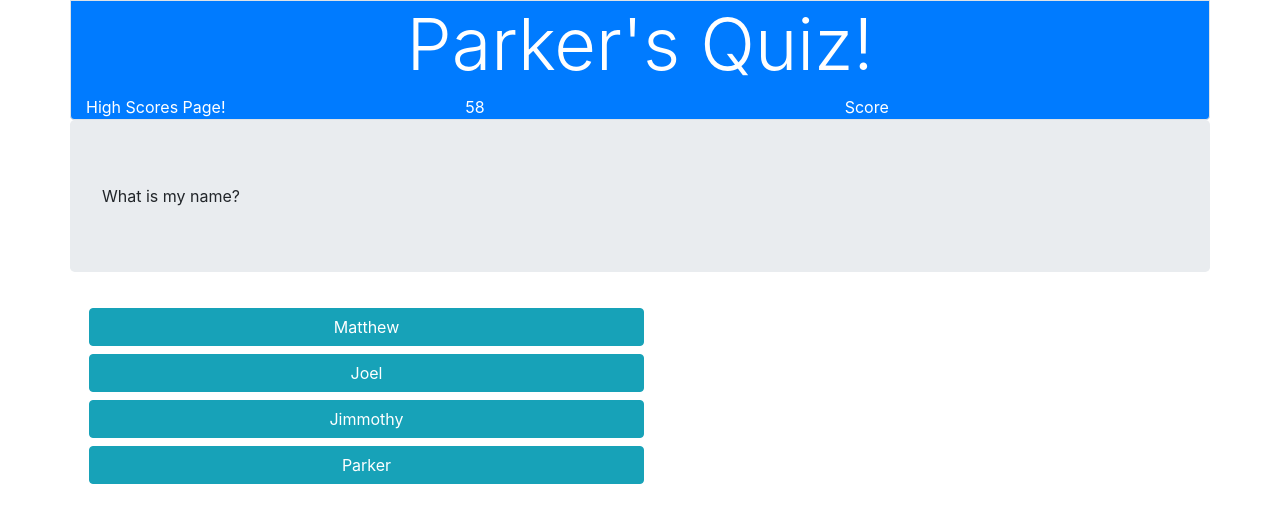
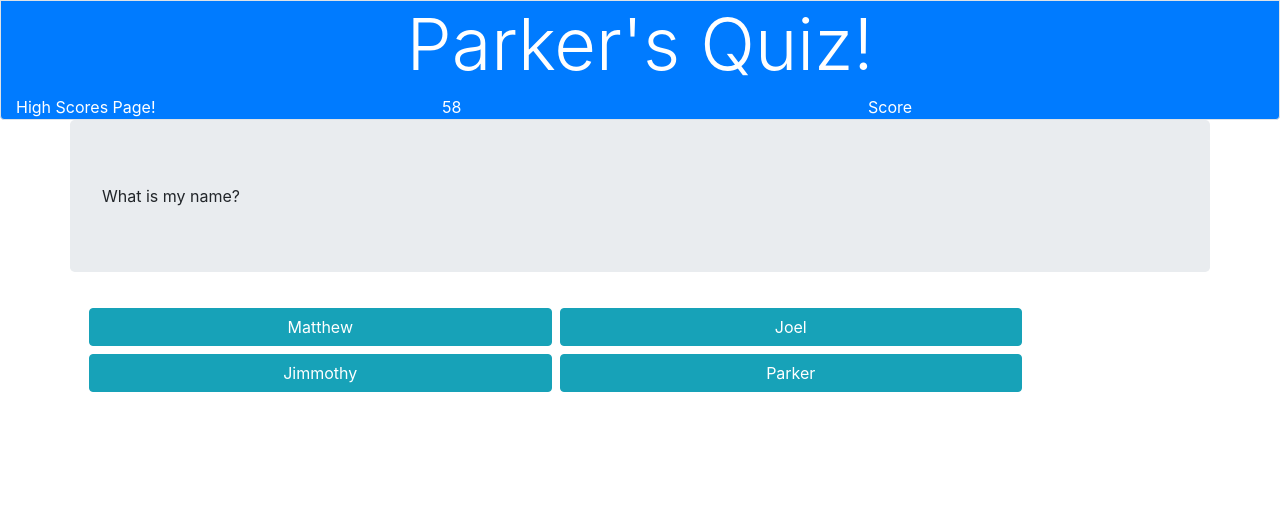
Before and after one commit to MorgansPlayGames/parkers-quiz, a plain HTML site: page index.html in a window 1280 px wide. Both pictures are taken after a click on the button "Start Quiz". Drawn offline with nearby package versions, Linux system fonts and the light colour scheme.

Commit message:
More formatting done

```diff
--- a/index.html
+++ b/index.html
@@ -15,7 +15,7 @@
 </head>
 <body>
     <!-- Body where everything is happening -->
-    <header class = "container border bg-primary rounded-bottom text-white">
+    <header class = "container-fluid border bg-primary rounded-bottom text-white">
         <div class = "row">
             <h2 class = "mx-auto display-3">Parker's Quiz!</h2>
         </div>
@@ -34,15 +34,15 @@
         <div id="choices" class = "container justify-content-center">
             <div class = "row">
                 <!-- Answer 1 -->
-                <button class="col-6 btn btn-info m-1" id="aBox1">Answer 1</section>
+                <button class="col-5 btn btn-info m-1" id="aBox1">Answer 1</section>
                 <!-- Answer 2 -->
-                <button class="col-6 btn btn-info m-1" id="aBox2">Answer 2</section>
+                <button class="col-5 btn btn-info m-1" id="aBox2">Answer 2</section>
             </div>
             <div class = "row">
                 <!-- Answer 3 -->
-                <button class="col-6 btn btn-info m-1" id="aBox3">Answer 3</section>
+                <button class="col-5 btn btn-info m-1" id="aBox3">Answer 3</section>
                 <!-- Answer 4 -->
-                <button class="col-6 btn btn-info m-1" id="aBox4">Answer 4</section>
+                <button class="col-5 btn btn-info m-1" id="aBox4">Answer 4</section>
             </div>
         </div>
     </main>
```
Also changed, not shown: high-score.html (+1 -3 lines).
